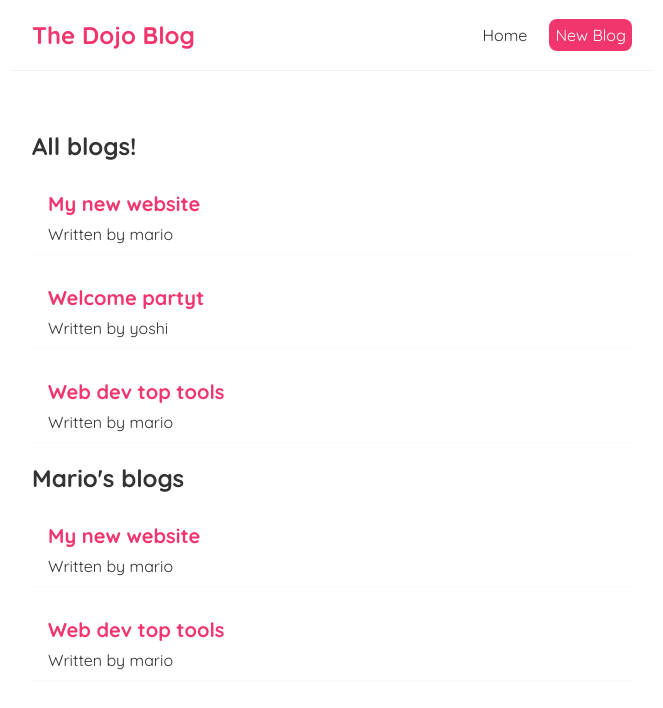
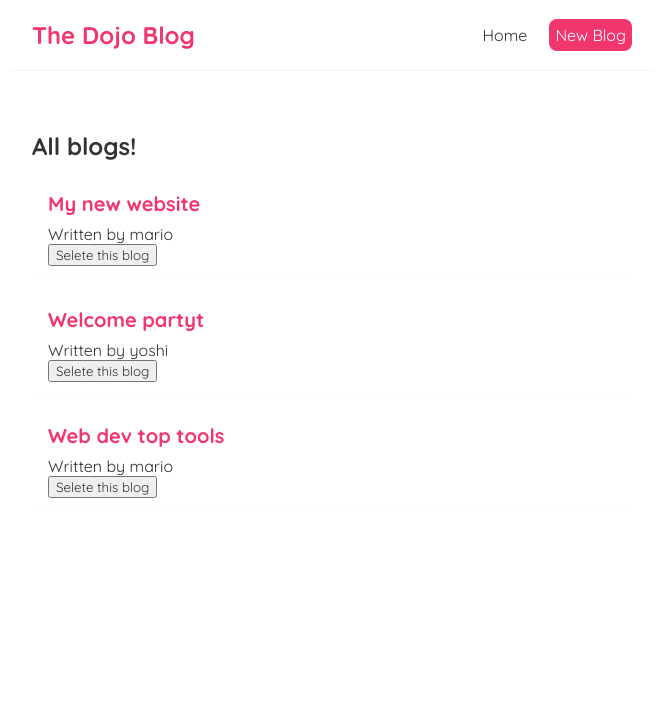
Before and after one commit to Saqib29/Learning-issue, a React (Create React App) app in the folder React/dojo-blog/: page / in a window 1280 px wide. Shown: the top 708 px of the page, without its empty margins (308-971 px from the left). Built offline with nearby package versions, Linux system fonts and the light colour scheme.

Commit message:
Functions as Props

```diff
--- a/React/dojo-blog/src/BlogList.js
+++ b/React/dojo-blog/src/BlogList.js
@@ -1,4 +1,4 @@
-const BlogList = ({ blogs, title }) => {
+const BlogList = ({ blogs, title, handleDelete }) => {
     // const blogs = props.blogs;
     // const title = props.title;
 
@@ -11,6 +11,7 @@ const BlogList = ({ blogs, title }) => {
                 <div className="blog-preview" key={blog.id}>
                     <h2>{ blog.title }</h2>
                     <p>Written by { blog.author }</p>
+                    <button onClick={() => handleDelete(blog.id)}>Selete this blog</button>
                 </div>
             ))}
         </div>
--- a/React/dojo-blog/src/Home.js
+++ b/React/dojo-blog/src/Home.js
@@ -3,16 +3,20 @@ import BlogList from "./BlogList";
 
 const Home = () => {
 
-    const [blogs, setBlog] = useState([
+    const [blogs, setBlogs] = useState([
         { title: 'My new website', body: 'lorem ipsum...', author: 'mario', id: 1 },
         { title: 'Welcome partyt', body: 'lorem ipsum...', author: 'yoshi', id: 2 },
         { title: 'Web dev top tools', body: 'lorem ipsum...', author: 'mario', id: 3 },
     ]);
 
+    const handleDelete = (id) => {
+        const newBlogs = blogs.filter(blog => blog.id !== id);
+        setBlogs(newBlogs);
+    }
+
     return (
         <div className="home">
-            <BlogList blogs={blogs} title="All blogs!"/>
-            <BlogList blogs={blogs.filter((blog) => blog.author === 'mario')} title="Mario's blogs"/>
+            <BlogList blogs={blogs} title="All blogs!" handleDelete={handleDelete}/>
         </div>
      );
 }
```
Also changed, not shown: 1 other file (tests, documents, lock files or other folders).
